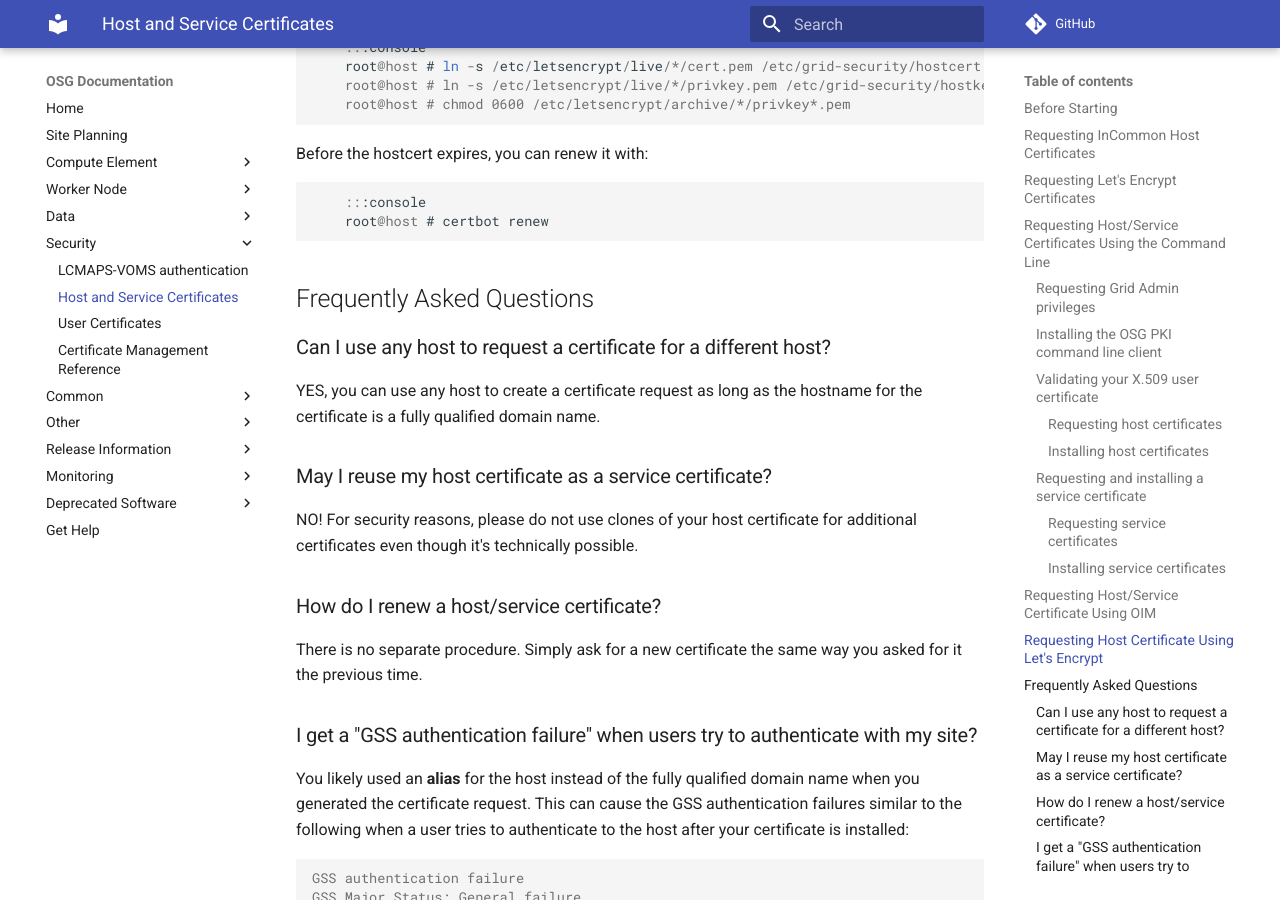
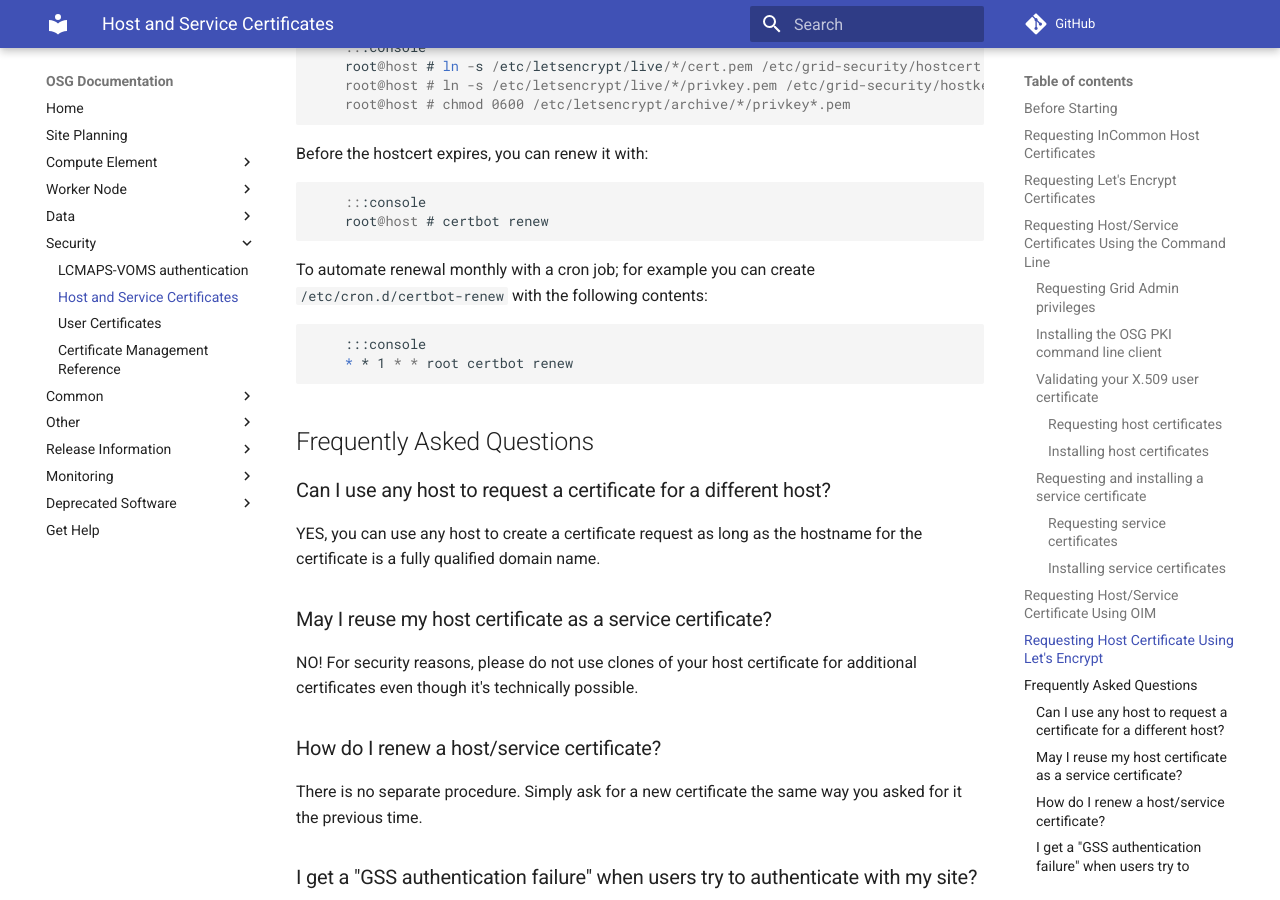
Before and after one commit to osg-htc/docs, an MkDocs documentation site: the page built from docs/security/host-certs.md, in a window 1280 px wide and 900 px high, scrolled down 6471 px. Built offline with MkDocs 1.6.1 and Material for MkDocs 9.7.7, drawn with Linux system fonts in a browser that asks for light colours; comment, search, counter and statistics services are not loaded; old or Windows-style settings are respelled for this version of MkDocs.

Commit message:
Add cron example for automating certbot renewal (SOFTWARE-3225)

```diff
--- a/docs/security/host-certs.md
+++ b/docs/security/host-certs.md
@@ -300,6 +300,12 @@ Before the hostcert expires, you can renew it with:
         root@host # certbot renew
 
 
+To automate renewal monthly with a cron job; for example you can create `/etc/cron.d/certbot-renew` with the following contents:
+
+        :::console
+        * * 1 * * root certbot renew
+
+
 Frequently Asked Questions
 ---------------------------
 
```
